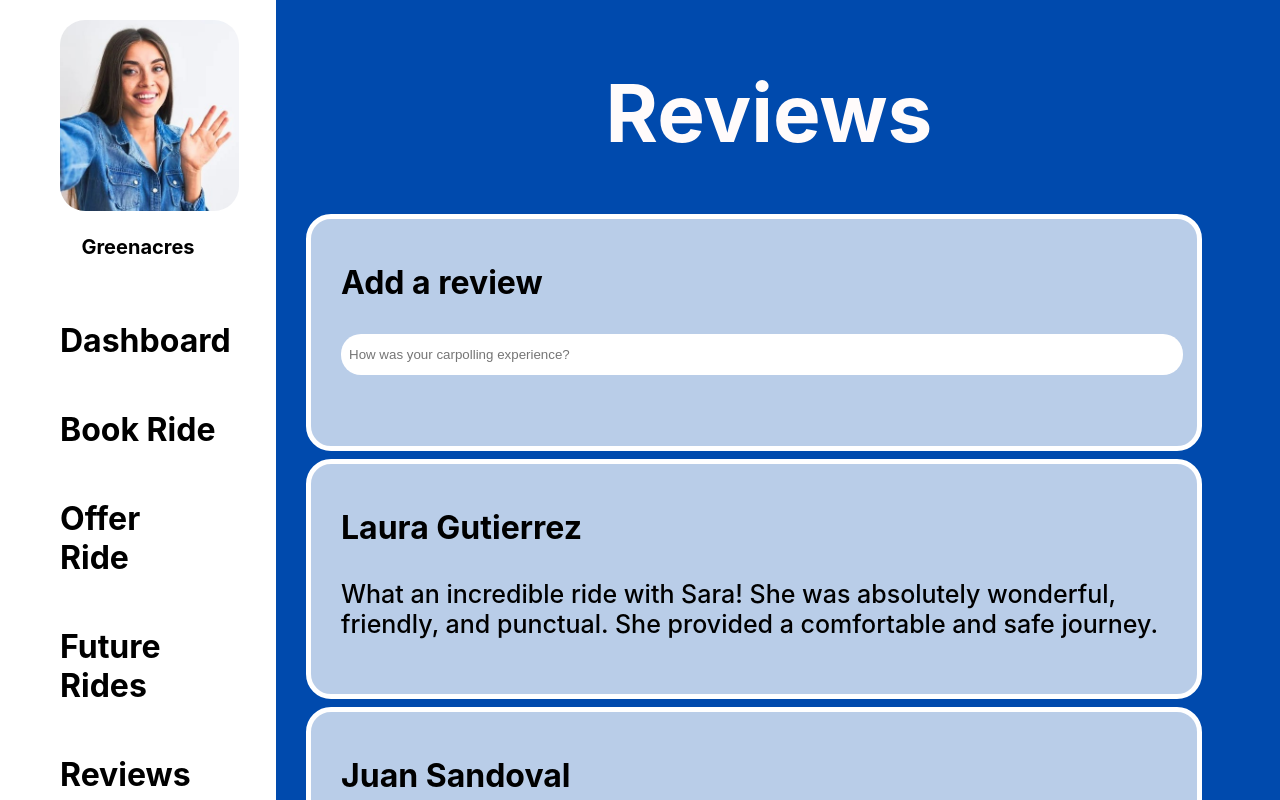
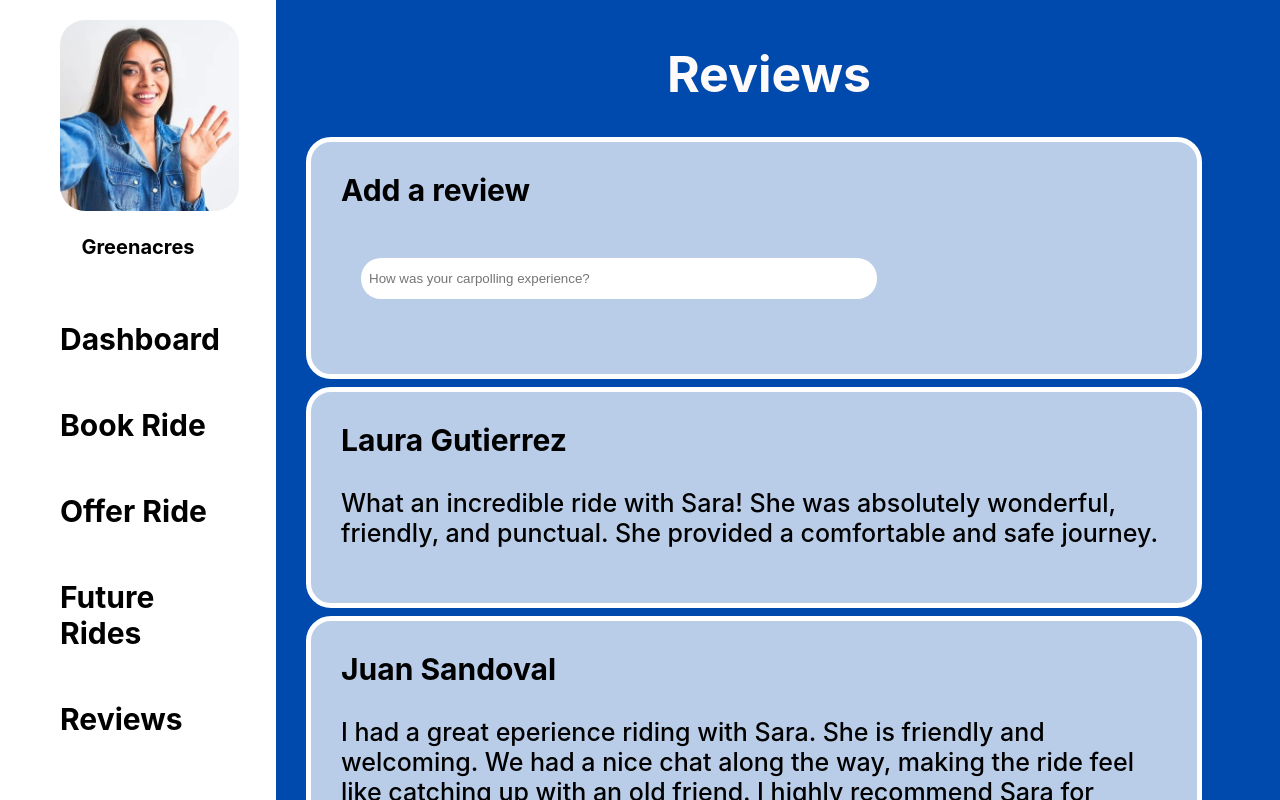
Before and after one commit to GikaiA/ridemate-main, a React (Create React App) app in the folder ridemate/: page /reviews in a window 1280 px wide. Shown: the top 800 px of the page. Built offline with nearby package versions, Linux system fonts and the light colour scheme; a web font is replaced by a local one.

Commit message:
Update Reviews.css
changing details

```diff
--- a/ridemate/src/components/Reviews/Reviews.css
+++ b/ridemate/src/components/Reviews/Reviews.css
@@ -10,25 +10,23 @@ body {
 
   .column.left {
     width: 20%;
+    height:100vh;
     background-color: rgb(255, 255, 255);
-    height: 50%;
   }
+
+
+  .column.middle {
+    width: 70%;
+    height: 100vh;
+    margin-left: 20px;
+  }
+
 
   .profile-image{
     border-radius: 25px;
     width: 70%;
     margin-left: 50px;
     margin-top: 10px;
-  }
-
-  .small-images, #fau{
-    width: 200px;
-    margin-left: 400px;
-  }
-
-  .small-images, #car{
-    width: 200px;
-    margin-left: 200px;
   }
 
   #location-text{
@@ -44,7 +42,6 @@ body {
     text-align: left;
     color: #000;
     border: none;
-    font-family: Inter;
     font-size: 25px;
     font-weight: 450;
   }
@@ -52,8 +49,7 @@ body {
   #medium-text{
     color: #000;
     border: none;
-    font-family: Inter;
-    font-size: 32px;
+    font-size: 30px;
     font-weight: 700;
   }
 
@@ -61,24 +57,42 @@ body {
     text-align: center;
     color: #fffbfb;
     border: none;
-    font-family: Inter;
-    font-size: 80px;
+    font-size: 50px;
     font-weight: 700;
+  }
+
+  .input-container{
+
+    margin-top: 8px;
+    padding: 12px;
+    background-color: rgba(0, 0, 0, 0.727);
+    color:rgb(255, 255, 255) !important;
+    border-radius: 25px;
+  }
+
+  #input-text{
+    color:rgb(255, 255, 255);
+    text-align: left;
+    font-size: 25px;
+  }
+
+  input{
+    border: none;
+    margin: 20px 20px;
+    border-radius: 20px;
+    width:500px;
+    height: 25px;
+    background-color: white;
   }
 
   .text-container{
     margin: 0px;
     margin-top: 8px;
-    padding-top: 12px;
+    padding-top: 0;
     background-color: rgba(255, 255, 255, 0.727);
     color:black;
     border:white solid 5px;
     border-radius: 25px;
-  }
-
-  .left-column {
-    width: 30%;
-    background-color: rgb(255, 255, 255);
   }
 
   .button-container{
@@ -92,16 +106,6 @@ body {
   a:hover {
     color: #fff !important;
     background-color: none !important;
-
-  }
-
-  #email{
-    border: none;
-  }
-
-  .column.middle {
-    width: 70%;
-    margin-left: 20px;
   }
 
   .page::after {
@@ -109,10 +113,3 @@ body {
     display: table;
     clear: both;
   }
-
-  input{
-    border: none;
-    border-radius: 20px;
-    height: 25px;
-    background-color: white;
-  }
```
